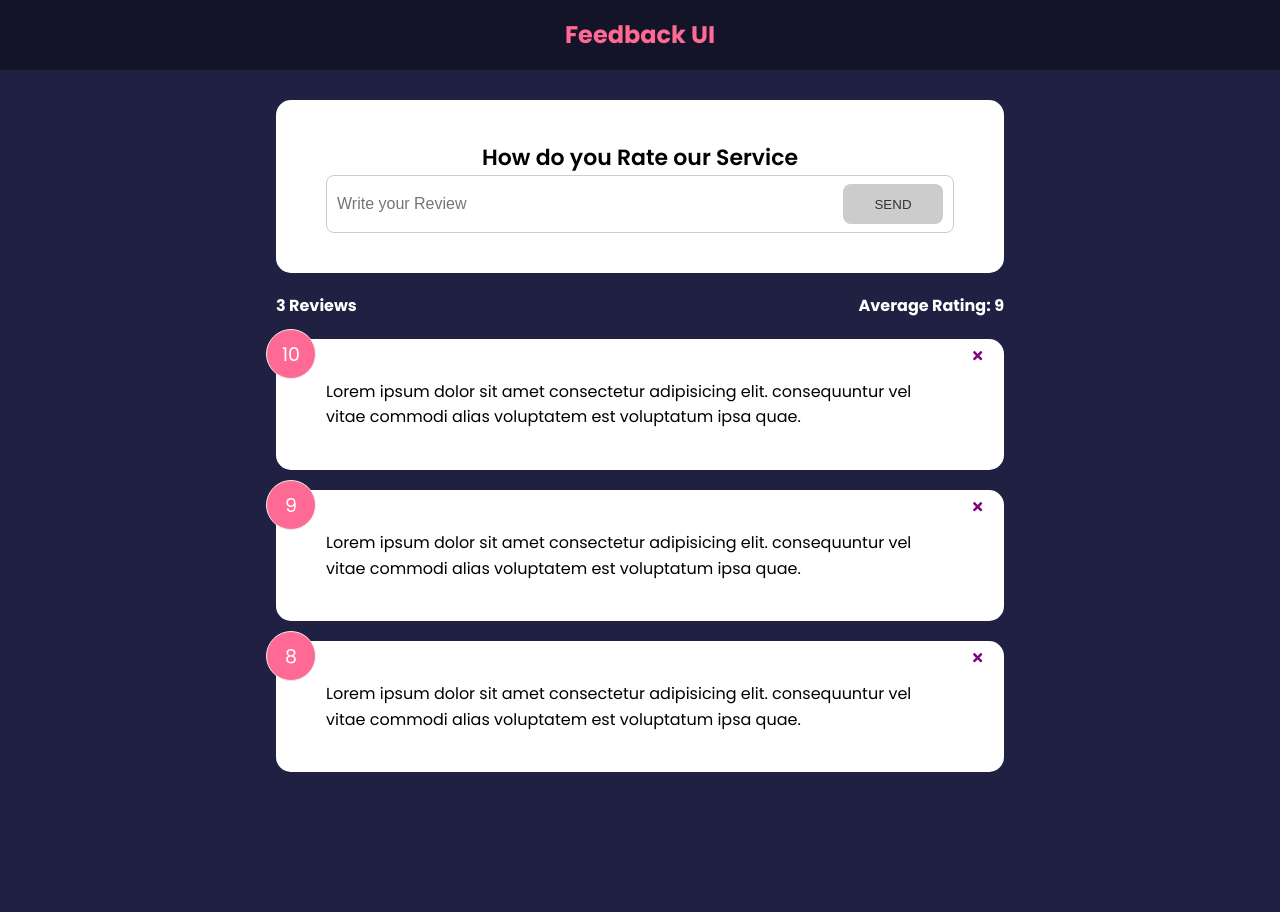
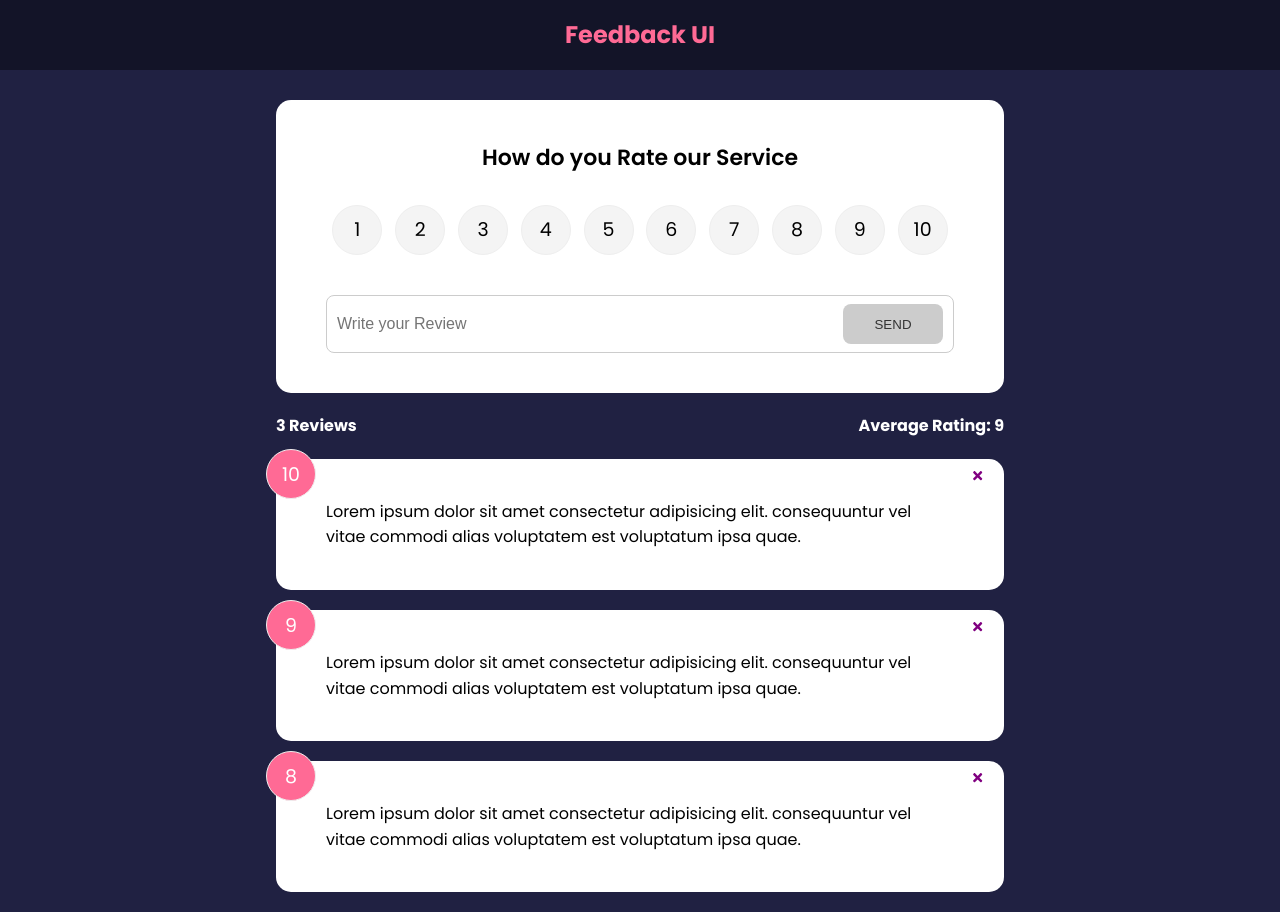
Before and after one commit to Harshak-1744/Feedback_UI, a React (Create React App) app: page / in a window 1280 px wide. Before the commit the page ends 800 px from the top, so only its background shows below. Built offline with nearby package versions, Linux system fonts and the light colour scheme.

Commit message:
modified:   src/components/FeedbackForm.jsx 	new file:   src/components/RatingSelect.jsx

```diff
--- a/src/components/FeedbackForm.jsx
+++ b/src/components/FeedbackForm.jsx
@@ -1,9 +1,11 @@
 import {useState} from 'react'
 import Card from './shared/Card'
 import Button from './shared/Button'
+import RatingSelect from './RatingSelect'
 
 export default function FeedbackForm() {
   const [text, setText] = useState('')
+  const [Rating, setRating] = useState(10)
   const [btnDisabled, setBtnDisabled] = useState(true)
   const [message, setMessage] = useState('')
 
@@ -27,6 +29,7 @@
     <Card>
         <form>
           <h2>How do you Rate our Service</h2>
+          <RatingSelect />
           <div className='input-group'>
             <input onChange={handleTextChange} type='text' placeholder='Write your Review' value={text}/>
             <Button type='submit' isDisabled={btnDisabled}>SEND</Button>
--- /dev/null
+++ b/src/components/RatingSelect.jsx
@@ -0,0 +1,26 @@
+function RatingSelect({ select, selected }) {
+
+    const handleChange = (e) => {
+      select(+e.currentTarget.value)
+    }
+
+    return (
+      <ul className='rating'>
+        {Array.from({ length: 10 }, (_, i) => (
+          <li key={`rating-${i + 1}`}>
+            <input
+              type='radio'
+              id={`num${i + 1}`}
+              name='rating'
+              value={i + 1}
+              onChange={handleChange}
+              checked={selected === i + 1}
+            />
+            <label htmlFor={`num${i + 1}`}>{i + 1}</label>
+          </li>
+        ))}
+      </ul>
+    )
+  }
+
+  export default RatingSelect
```
